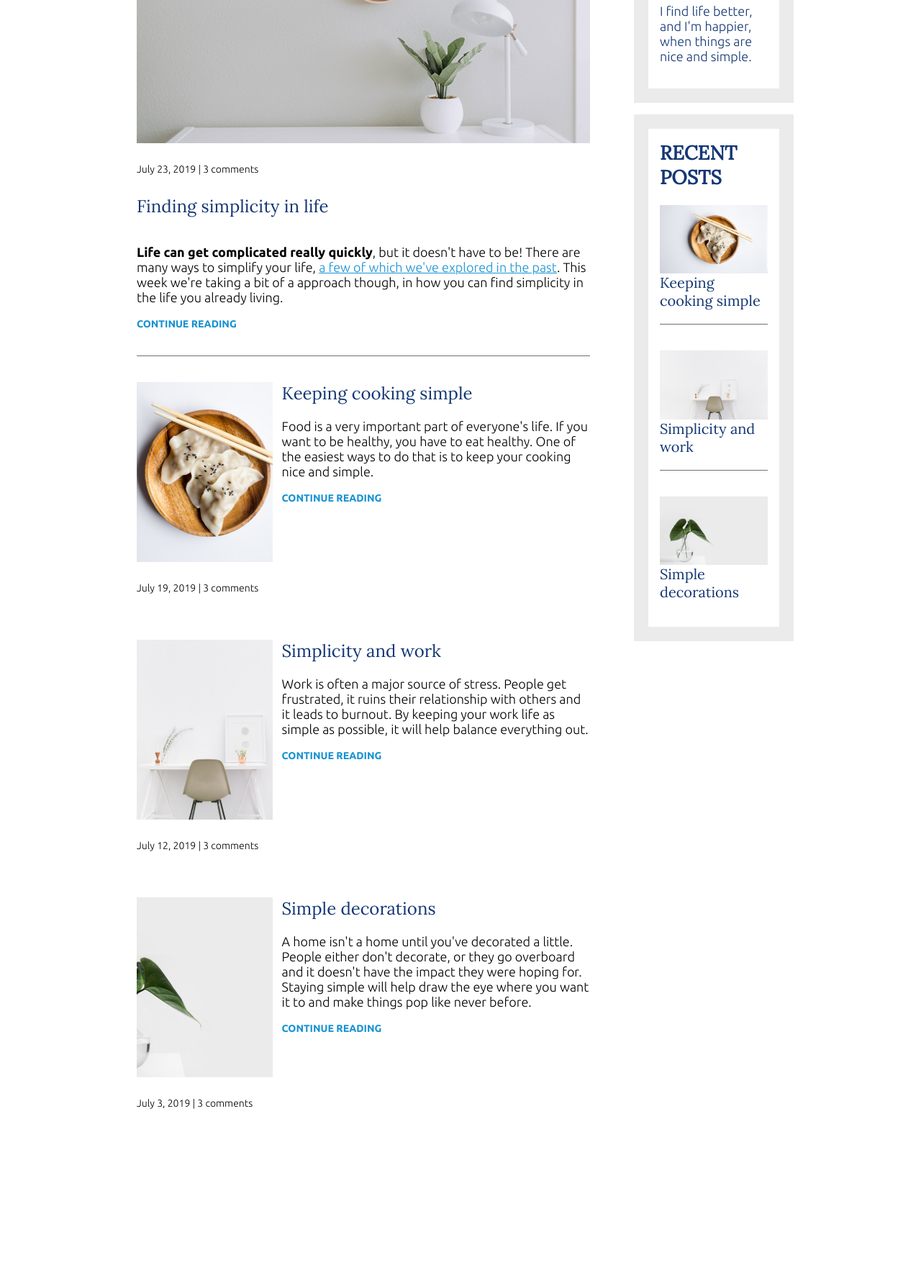
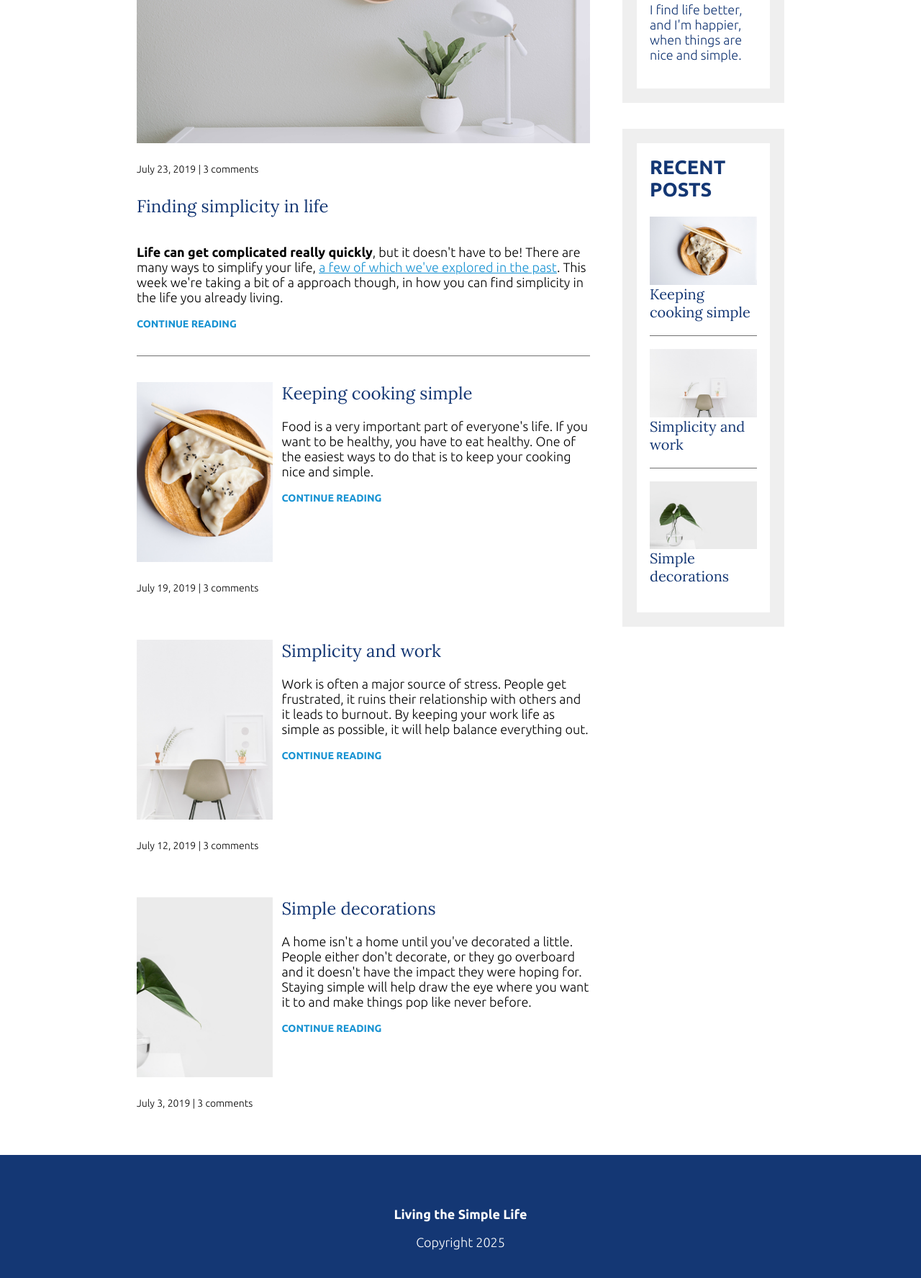
Before and after one commit to DainVerd/ForScrimba, a website built with Vite: page index.html in a window 1280 px wide. Shown: the part 384-2160 px from the top of the page at 72% size. Before the commit the page ends 2007 px from the top, so only its background shows below. Built offline with nearby package versions, Linux system fonts and the light colour scheme.

Commit message:
added styles to widgets

```diff
--- a/index.html
+++ b/index.html
@@ -99,10 +99,8 @@
 
 
         <footer>
-            <p></p>
-            <p></p>
+            <p><strong>Living the Simple Life</strong></p>
+            <p>Copyright 2025</p>
         </footer>
-
-
     </body>
 </html>
--- a/styles.css
+++ b/styles.css
@@ -104,6 +104,13 @@ header {
     margin-bottom: 3em;
 }
 
+footer {
+    background:#143774;
+    color: white;
+    text-align: center;
+    padding: 3em 0;
+}
+
 @media (min-width: 675px) {
     .container-flex {
         flex-direction: row;
@@ -115,6 +122,8 @@ header {
 
     aside {
         width: 25%;
+        min-width: 200px;
+        margin-left: 1em;
     }
 }
 
@@ -217,23 +226,21 @@ nav a:focus {
 /* widgets */
 
 .sidebar-widget {
-  border: 20px solid #EBEBEB;
-  margin-bottom: 1rem;
-  padding: 1rem;
-  margin-left: 1rem;
-  min-width: 150px;
+    border: 20px solid #efefef;
+    margin-bottom: 2em;
+    padding: 1em;
 }
 
 .widget-recent-post {
-  border-bottom: 1px solid #707070 ;
-  margin-bottom: 2em;
+  border-bottom: 1px solid #707070;
+  margin-bottom: 1em;
   display: flex;
    flex-direction: column;
 }
 
 .widget-title {
-  color: #143774;
   font-weight: bold;
+  font-family: 'Ubuntu', sans-serif;
 }
 
 .widget-body {
```
Lines whose indentation alone changed are shown as unchanged.
